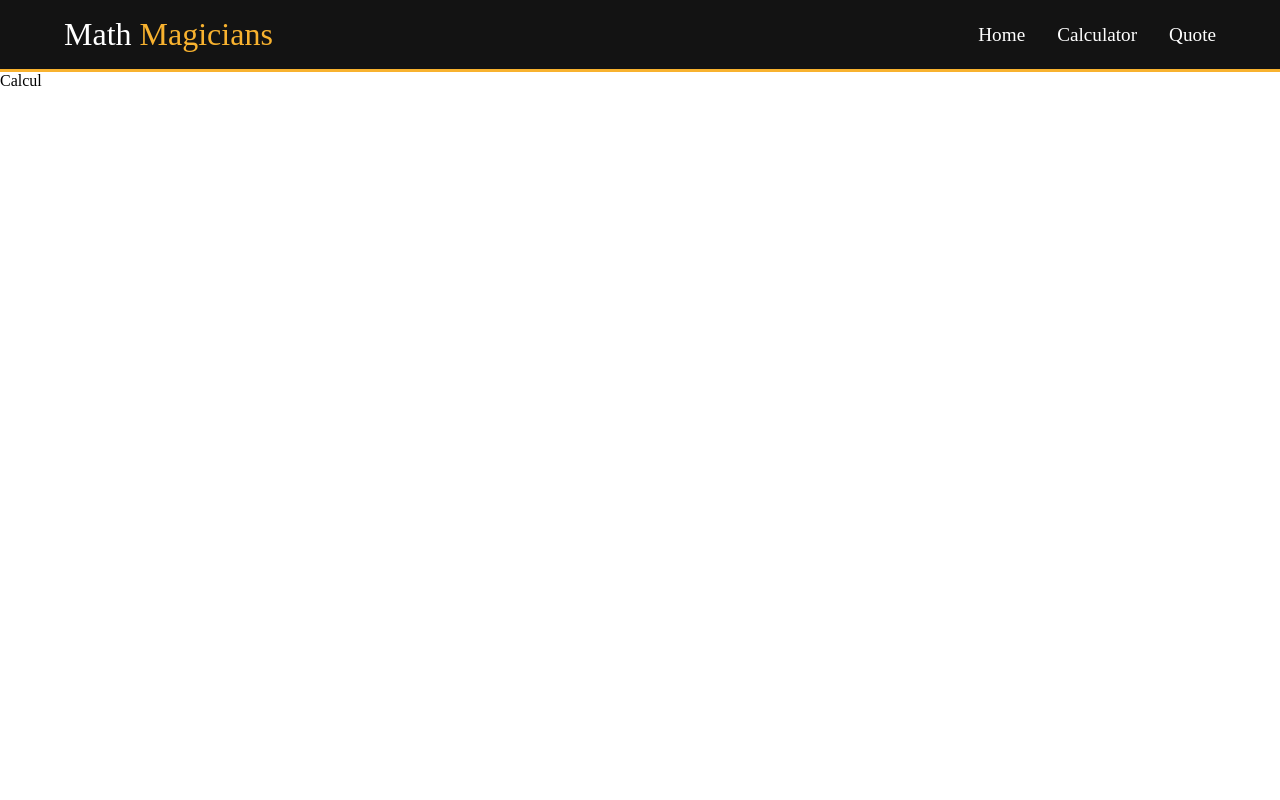
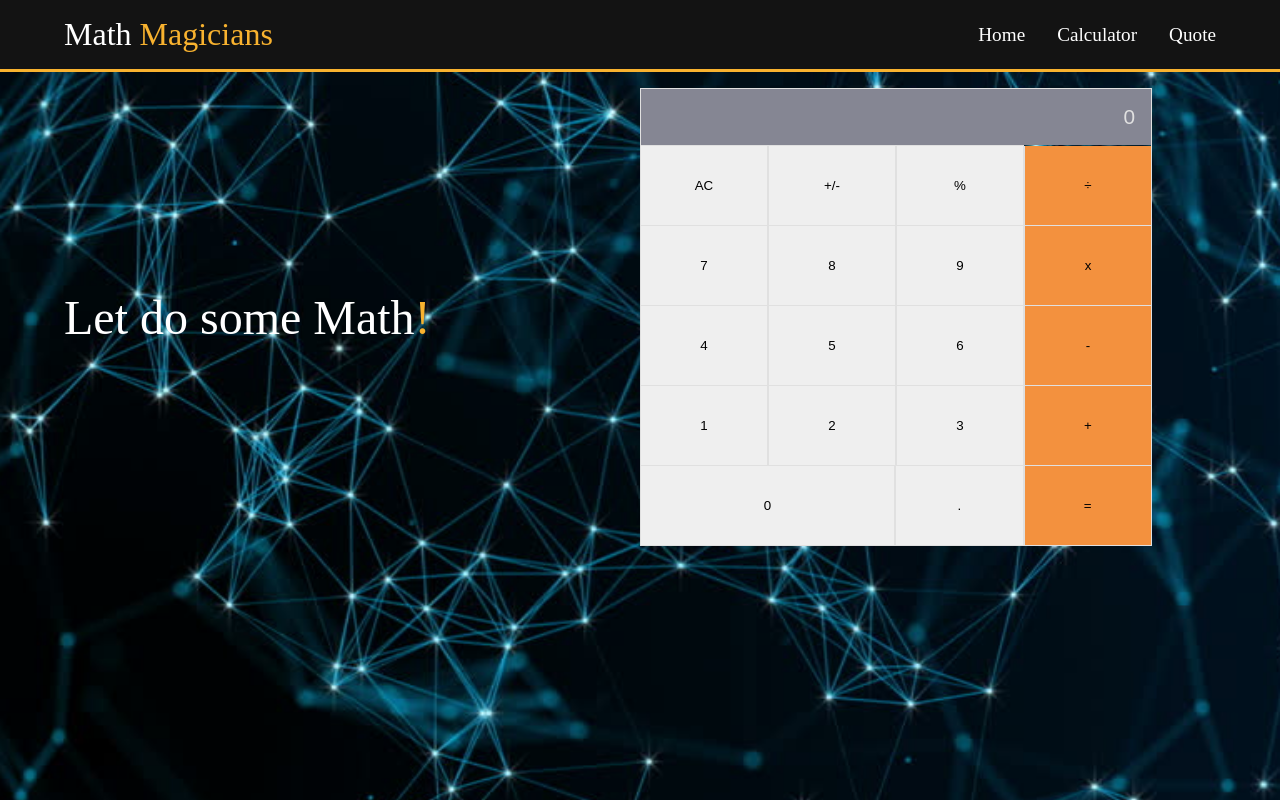
Before and after one commit to moise10r/math-magicians, a React (Create React App) app: page /calculator in a window 1280 px wide. Built offline with nearby package versions, Linux system fonts and the light colour scheme.

Commit message:
Add calculator style

```diff
--- /dev/null
+++ b/src/assets/styles/calculator.css
@@ -0,0 +1,47 @@
+.calculator-main-section {
+  height: 100%;
+  width: 100%;
+  background-image: url('../images/calculator.jpg');
+  background-position: center;
+  background-repeat: no-repeat;
+  background-size: cover;
+  position: relative;
+}
+
+.calculator-main-section .bg {
+  position: absolute;
+  top: 0;
+  left: 0;
+  right: 0;
+  bottom: 0;
+  background-color: var(--bg-color);
+  opacity: 0.4;
+  z-index: -1;
+}
+
+.calculator-main-wrapper {
+  height: 100%;
+  width: 100%;
+}
+
+.calculator-container {
+  width: 90%;
+  margin: 0 auto;
+  z-index: 10;
+  padding-top: 1rem;
+}
+
+.right-container,
+.left-container {
+  width: 50%;
+}
+
+.right-container p {
+  color: var(--text-color);
+  font-size: 3rem;
+  justify-self: flex-start;
+}
+
+.right-container p span {
+  color: var(--sec-text-color);
+}
--- a/src/assets/styles/home.css
+++ b/src/assets/styles/home.css
@@ -50,7 +50,7 @@
   position: relative;
 }
 
-.bg {
+.main-headline-section .bg {
   position: absolute;
   top: 0;
   left: 0;
--- a/src/assets/styles/main.css
+++ b/src/assets/styles/main.css
@@ -1,5 +1,6 @@
 /*  Typography */
 @import url('./home.css');
+@import url('./calculator.css');
 
 :root {
   --bg-color: #131313;
@@ -66,6 +67,7 @@ li {
 
 .calculator-main-container {
   width: 100%;
+  /* height: 100%; */
   max-width: 32rem;
   border: 1px solid #e0e0e0;
 }
@@ -91,7 +93,7 @@ li {
   flex: 1;
   border: 1px solid #e0e0e0;
   border-bottom: 0;
-  padding: 1rem 0;
+  padding: 2rem 0;
   cursor: pointer;
 }
 
--- a/src/components/pages/calculatorPage.jsx
+++ b/src/components/pages/calculatorPage.jsx
@@ -1,3 +1,22 @@
-const CalculatorPage = () => (<p>Calcul</p>);
+import Calculator from '../Calculator';
+
+const CalculatorPage = () => (
+  <section className="calculator-main-section">
+    <div className="bg" />
+    <div className="calculator-main-wrapper">
+      <div className="calculator-container flex-between">
+        <div className="right-container">
+          <p>
+            Let do some Math
+            <span>!</span>
+          </p>
+        </div>
+        <div className="left-container">
+          <Calculator />
+        </div>
+      </div>
+    </div>
+  </section>
+);
 
 export default CalculatorPage;
```
Also changed, not shown: src/assets/images/calculator.jpg (added).
